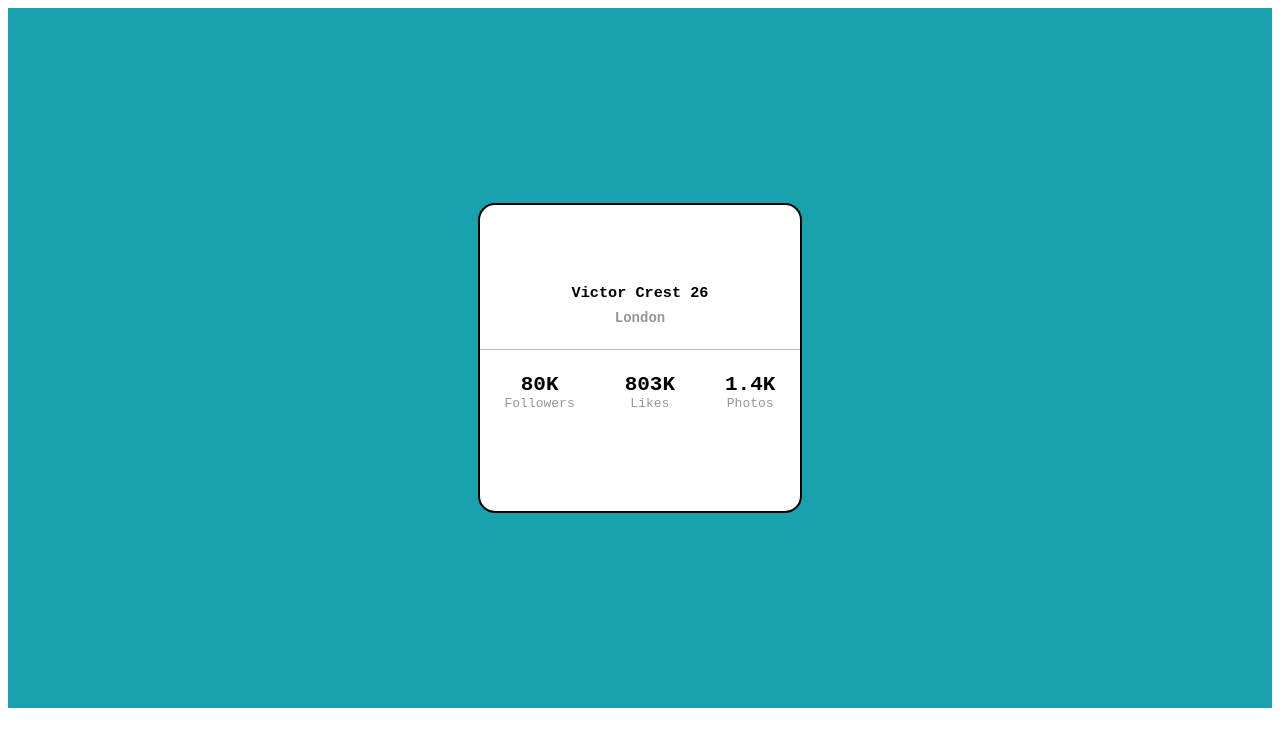
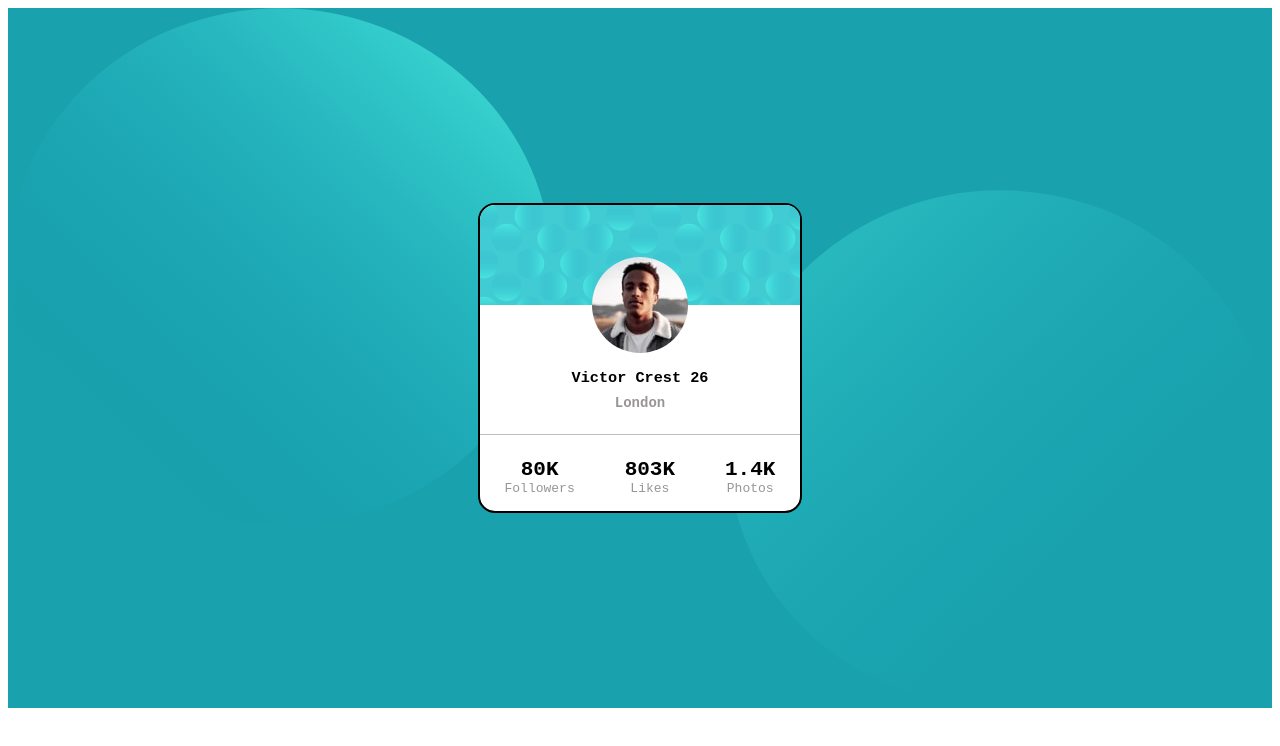
Before and after one commit to Devcoder980/profilecard, a plain HTML site: page index.html in a window 1280 px wide. Drawn offline with Linux system fonts and the light colour scheme.

Commit message:
Update index.html

```diff
--- a/index.html
+++ b/index.html
@@ -38,7 +38,7 @@
       /* background-color: #19a1ad;
       background: url("") left top  no-repeat #19a1ad;
       background:  left bottom  no-repeat #19a1ad; */
-      background: url("images/bg-pattern-top.svg") left top no-repeat,url("images/bg-pattern-bottom.svg") right bottom no-repeat #19a1ad ;
+      background: url("bg-pattern-top.svg") left top no-repeat,url("bg-pattern-bottom.svg") right bottom no-repeat #19a1ad ;
       background-size: 544px 518px;
 
 
@@ -57,7 +57,7 @@
       display: block;
       text-align: center;
       margin-bottom: 64px;
-      background-image: url("images/bg-pattern-card.svg");
+      background-image: url("bg-pattern-card.svg");
       border-radius: 15px 14px 0px 0px;
 
     }
@@ -102,7 +102,7 @@
 <body>
   <div class="continer">
     <div class="box">
-      <div class="photo"><img src="/profile-card-component-main/images/image-victor.jpg" alt=""></div>
+      <div class="photo"><img src="image-victor.jpg" alt=""></div>
 
       <div>
         <h3 class="align">Victor Crest 26</h3>
```
